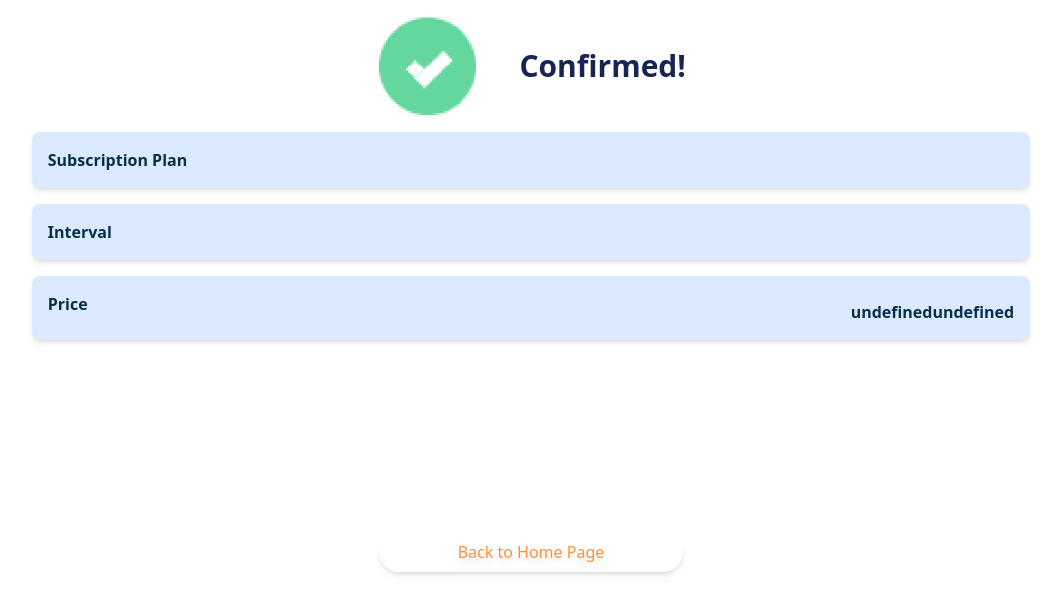
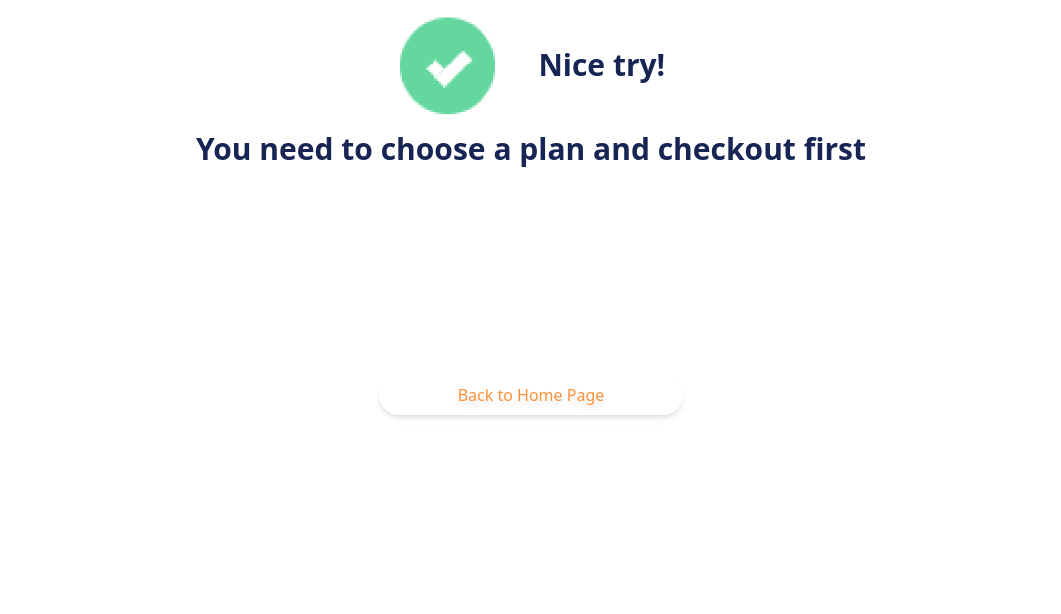
Before and after one commit to gilshw91/pickerApp, a Next.js app: page /confirmation in a window 1280 px wide. Shown: the top 614 px of the page, without its empty margins (109-1170 px from the left). Built offline with nearby package versions, Linux system fonts and the light colour scheme.

Commit message:
fix: logo in pickerPage

```diff
--- a/app/components/AppButton/index.tsx
+++ b/app/components/AppButton/index.tsx
@@ -20,7 +20,7 @@ const AppButton = ({ label, onClick, typeStyle = 'btn-contained', redirectUrl, c
   }
   redirectUrl
   return (
-    <button className={`${typeStyle}`} onClick={handleClick} disabled={disabled} type={type}>
+    <button className={typeStyle} onClick={handleClick} disabled={disabled} type={type}>
       {label}
     </button>
   )
--- a/app/components/AppButtonsWrapper/index.tsx
+++ b/app/components/AppButtonsWrapper/index.tsx
@@ -7,7 +7,7 @@ interface IAppButtonsWrapperProps {
 
 const AppButtonsWrapper = ({ children, className }: IAppButtonsWrapperProps) => {
   return (
-    <div className={`flex flex-col w-[100vw] md:w-[70%] sticky bottom-0 md:bottom-10 p-10 md:pt-40 bg-white md:bg-transparent md:static md:max-w-[30vw] border-t-[1px] md:border-t-0 ${className}`}>
+    <div className={`flex flex-col space-y-4 w-[100vw] md:w-[70%] sticky bottom-0 md:bottom-0 p-10 md:pt-40 bg-white md:bg-transparent md:static md:max-w-[30vw] border-t-[1px] md:border-t-0 ${className}`}>
       {children}
     </div>
   )
--- a/app/components/AppIconTitle/index.tsx
+++ b/app/components/AppIconTitle/index.tsx
@@ -2,12 +2,12 @@ import React from 'react'
 import Image from 'next/image'
 import AppTitle from '../AppTitle'
 
-const AppIconTitle = ({ label = '', imgSrc = '/success.png', className, width='30%' }: IItem & { className?: string, width?: string}) => {
+const AppIconTitle = ({ label = '', imgSrc = '/success.png', className, imgStyle }: IItem & { className?: string, imgStyle?: string}) => {
   return (
     <div className={`flex flex-col items-center md:justify-center md:flex-row md:space-x-10 ${className}`}>
       <Image
         src={imgSrc}
-        className={`w-[${width}] object-contain mix-blend-multiply`}
+        className={`w-1/3 object-contain mix-blend-multiply ${imgStyle}`}
         width="0"
         height="0"
         sizes="10%"
--- a/pages/checkout/index.tsx
+++ b/pages/checkout/index.tsx
@@ -70,8 +70,8 @@ const CheckoutPage: React.FC = () => {
   return (
     <div className="p-4 w-screen h-screen flex flex-col items-center">
       <AppIconTitle label='Checkout Page' imgSrc='/lock.svg' className='md:w-[20%]' />
-      <form onSubmit={handleSubmit} className='flex flex-col items-center w-[80%] md:w-[60%]'>
-        <div className="grid grid-cols-1 sm:grid-cols-2 gap-4 w-full h-full">
+      <form onSubmit={handleSubmit} className='flex flex-col items-center w-[80%] h-full md:w-[60%]'>
+        <div className="grid grid-cols-1 sm:grid-cols-2 gap-4 w-full h-full md:h-auto">
           {fieldsInputs.map((field) => {
             return <AppInputField key={field.name} {...field} />
           })}
--- a/pages/confirmation/index.tsx
+++ b/pages/confirmation/index.tsx
@@ -3,17 +3,10 @@
 import { useEffect, useState } from 'react';
 import Link from 'next/link';
 import { usePlanStore } from '@/context/PlanStore';
-import { AppPlanCard, AppButtonsWrapper, AppIconTitle } from '@/components';
+import { AppPlanCard, AppButtonsWrapper, AppIconTitle, AppTitle } from '@/components';
 import '@styles/globals.css';
 
-const ConfirmationPage: React.FC = () => {
-  const [cardsData, setCardsData] = useState<IPlan[]>([])
-  const data = usePlanStore()
-  const plan  = usePlanStore.getState() as IPlan
-
-  useEffect(() => {
-    if (plan) {
-      const cards: IPlan[] = [
+const getCards = (plan: IPlan) => [
   {
     id: 1,
     title: 'Subscription Plan',
@@ -31,19 +24,31 @@ const ConfirmationPage: React.FC = () => {
     price: `${plan?.currency}${plan?.price}`,
   },
 ]
+
+const ConfirmationPage: React.FC = () => {
+  const [cardsData, setCardsData] = useState<IPlan[]>([])
+  const plan:IPlan = usePlanStore.getState() as IPlan
+
+  useEffect(() => {
+    if (!!plan.title) {
+      const cards = getCards(plan)
       setCardsData(cards)
     }
   }, [])
 
-
   return (
     <div className="p-4 flex flex-col relative w-screen h-screen items-center space-y-4">
-      <AppIconTitle label='Confirmed!' />
-      <div className="flex flex-col items-center space-y-4 w-[100%] relative md:h-auto md:mt-4">
-        {cardsData.map((card) => {
+      <AppIconTitle label={cardsData.length > 0 ? `Confirmed!` : `Nice try!`} />
+      {cardsData.length <= 0 && <>
+      <AppTitle label='You need to choose a plan and checkout first'/>
+      </>
+      }
+      <div className="flex flex-col items-center space-y-4 w-full h-full relative md:h-auto md:mt-4">
+        {cardsData?.map((card) => {
           return <AppPlanCard key={card.id} plan={card} selectedPlan={-1} />
         })}
       </div>
+
       <AppButtonsWrapper>
         <Link href="/" className="btn-text mt-4 ">
           Back to Home Page
--- a/pages/pickerPage/index.tsx
+++ b/pages/pickerPage/index.tsx
@@ -33,7 +33,7 @@ const PickerPage = ({ plans }: InferGetStaticPropsType<typeof getStaticProps>) =
     setSelectedPlan(id);
   };
 
-  const handleCheckoutAndReviewClick = (e: React.MouseEvent<HTMLButtonElement, MouseEvent>) => {
+  const handleCheckoutAndReviewClick = (_e: React.MouseEvent<HTMLButtonElement, MouseEvent>) => {
     setIsLoading(true);
     usePlanStore.setState(plans[selectedPlanIndex - 1])
     setIsLoading(false)
@@ -41,7 +41,10 @@ const PickerPage = ({ plans }: InferGetStaticPropsType<typeof getStaticProps>) =
 
   return (
     <div className="p-4 w-screen h-screen flex flex-col items-center">
-      <AppIconTitle label='Upgrade now and receive total endpoint protection' imgSrc='/kit.png' width="10%" />
+      <AppIconTitle
+      label='Upgrade now and receive total endpoint protection'
+      imgSrc='/kit.png'
+      imgStyle="w-[10%]" />
       <div className="flex flex-col-reverse md:flex-col">
         <AppSections items={fields} className="sm:hidden md:flex" />
         <AppDivider />
@@ -50,9 +53,9 @@ const PickerPage = ({ plans }: InferGetStaticPropsType<typeof getStaticProps>) =
       <AppButtonsWrapper>
         {isLoading
           ?
-          <AppButton redirectUrl="/confirmation" label='Loading...' onClick={handleCheckoutAndReviewClick} disabled={isLoading} />
+          <AppButton redirectUrl="/checkout" label='Loading...' onClick={handleCheckoutAndReviewClick} disabled={isLoading} />
           :
-          <AppButton redirectUrl="/confirmation" label='Review and Checkout' onClick={handleCheckoutAndReviewClick} disabled={selectedPlanIndex <= 0} />
+          <AppButton redirectUrl="/checkout" label='Review and Checkout' onClick={handleCheckoutAndReviewClick} disabled={selectedPlanIndex <= 0} />
         }
       </AppButtonsWrapper>
     </div>
```
Lines whose indentation alone changed are shown as unchanged.
